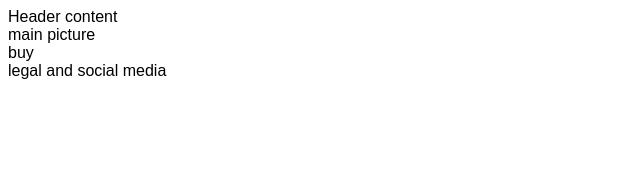
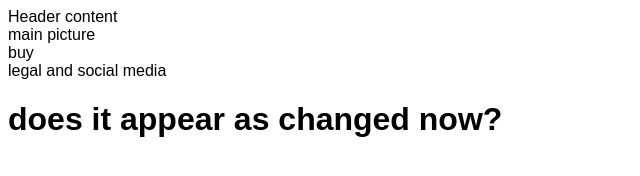
Before and after one commit to AnaG0307/love-running, a plain HTML site: page index.html in a window 1280 px wide. Shown: the whole page, without its empty margins (0-640 px from the left). Drawn offline with Linux system fonts and the light colour scheme.

Commit message:
added h1 to see if it appears on github

```diff
--- a/index.html
+++ b/index.html
@@ -15,5 +15,6 @@
     <section>main picture</section>
     <section>buy</section>
     <footer>legal and social media</footer>
+    <h1>does it appear as changed now?</h1>
 </body>
 </html>
```
